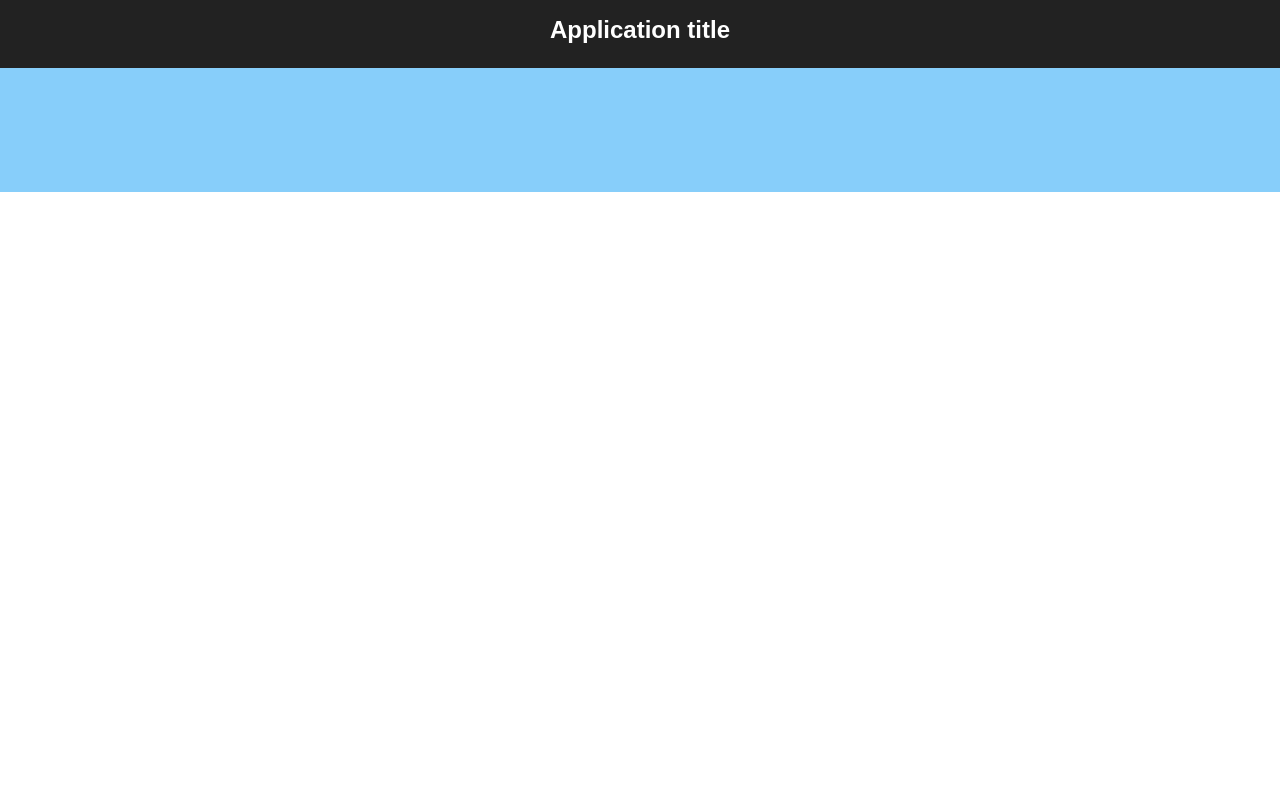
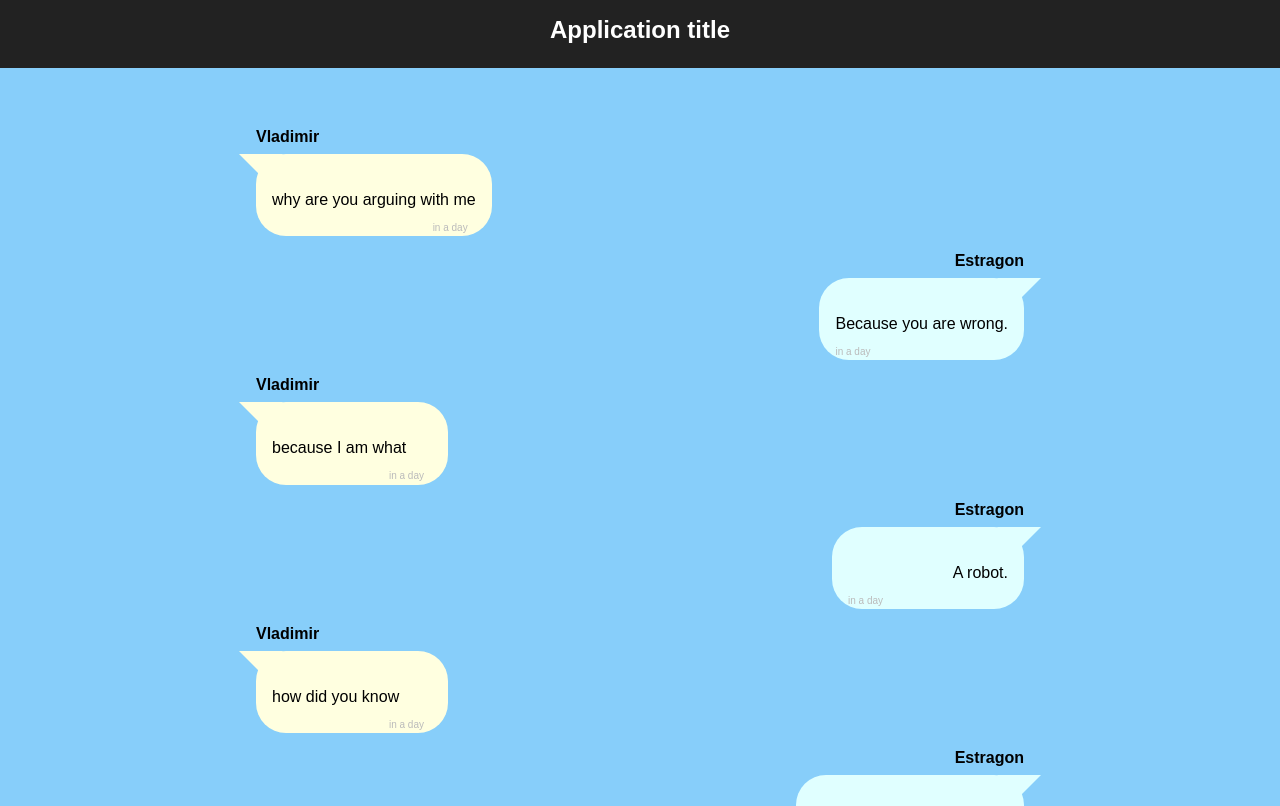
Before and after one commit to AdaGold/react-chatlog, a React (Create React App) app: page / in a window 1280 px wide. Shown: the top 806 px of the page. Built offline with nearby package versions, Linux system fonts and the light colour scheme.

Commit message:
App displays a chat log from static messages

```diff
--- a/src/App.js
+++ b/src/App.js
@@ -1,4 +1,5 @@
 import React, { Component } from 'react';
+import ChatLog from './components/ChatLog';
 import './App.css';
 import chatMessages from './data/messages.json';
 
@@ -12,6 +13,7 @@ class App extends Component {
           <h1 className="App-title">Application title</h1>
         </header>
         <main className="App-main">
+          <ChatLog entries={chatMessages} />
         </main>
       </div>
     );
```
